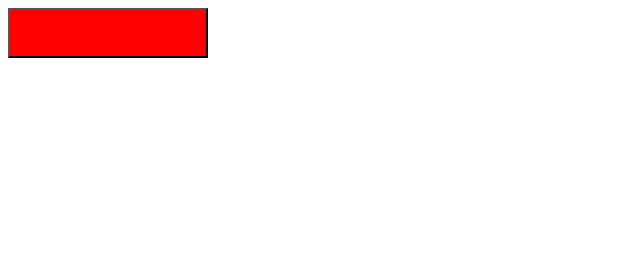
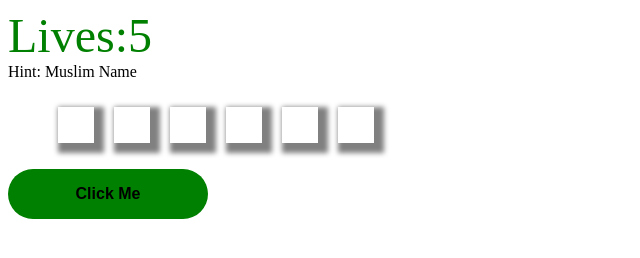
Before and after one commit to yusufdimari/Hang-Man, a plain HTML site: page index.html in a window 1280 px wide. Shown: the whole page, without its empty margins (0-640 px from the left). Drawn offline with Linux system fonts and the light colour scheme.

Commit message:
Second Commit

```diff
--- /dev/null
+++ b/css/index.css
@@ -0,0 +1,31 @@
+.word-list {
+  list-style-type: none;
+  display: flex;
+}
+.letter {
+  width: 1rem;
+  height: 1rem;
+  /* background: red; */
+  margin: 10px;
+  padding: 10px;
+  box-shadow: 5px 5px 5px 5px grey;
+}
+.lives {
+  font-size: 3rem;
+  color: green;
+}
+.submit {
+  width: 200px;
+  height: 50px;
+  background: green;
+  border-radius: 2rem;
+  border: 0;
+  font-size: 1rem;
+  font-weight: bold;
+}
+.letter {
+  justify-content: center;
+  text-align: center;
+  font-weight: bold;
+  text-transform: uppercase;
+}
--- a/index.html
+++ b/index.html
@@ -4,10 +4,20 @@
     <meta charset="UTF-8">
     <meta http-equiv="X-UA-Compatible" content="IE=edge">
     <meta name="viewport" content="width=device-width, initial-scale=1.0">
+    <link rel="styleSheet" type="text/css" href="./css/index.css">
     <title>Document</title>
 </head>
 <body>
+    <div class="container">
+        <div class="lives">Lives:<span class="lives-count"></span> </div>
+        Hint: Muslim Name
+        <div class="word"><ul class='word-list'>
+        </ul></div>
+    </div>
     <script src="index.js"></script>
-    <button class="submit" onclick="handleClick()" style="width: 200px; height: 50px;background: red;"></button>
+    <button class="submit" onclick="handleClick()" >Click Me</button>
+    <!-- <form >
+        <input type="text" onblur ="handleClick()" >
+    </form> -->
 </body>
 </html>
--- a/index.js
+++ b/index.js
@@ -1,39 +1,63 @@
-let names=['yusuf','muhammad', 'fatima', 'zainab' ]
-const leng=names.length
-let lives=5
-let word=[]
-let Word=[]
-const session=()=>{
-    Word =[]
-    const q=prompt('enter a letter')
-    for (let i=0; i<word.length; i++){
-        if(word[i]==q){
-            console.log(i)
-             continue
-        }else{
-            Word.push(word[i])
+let names = ["yusuf", "muhammad", "fatima", "zainab"];
+const leng = names.length;
+let lives = 5;
+let Word = [];
+let word = [];
+let ans = [];
+
+const live = document.querySelector(".lives-count");
+
+const session = () => {
+  let temp = [];
+  const q = prompt("enter a letter");
+  for (let i = 0; i < word.length; i++) {
+    if (word[i] == q) {
+      Word.forEach((w, index) => {
+        if (w == word[i]) {
+          ans[index] = word[i];
+          const input = document.querySelector(`.l${index + 1}`);
+          input.innerHTML = ans[index];
         }
+      });
+      console.log(ans);
+      continue;
+    } else {
+      temp.push(word[i]);
     }
-    if(word.length==Word.length){
-        lives-=1
-    }
-    else{
-        word=Word
-    }
-    console.log(word, lives)
-}
-const load=()=>{
+  }
+  if (word.length == temp.length) {
+    lives -= 1;
+  } else {
+    word = temp;
+  }
+  console.log(word, lives);
+  live.innerHTML = lives;
+};
 
-        const x=(Math.floor(Math.random()*leng))
-        let temp=names[x]
-        for (let i=0; i<temp.length; i++){
-            word.push(temp[i])
-        }
-        console.log(word)
-    }
+const load = () => {
+  const x = Math.floor(Math.random() * leng);
+  let temp = names[x];
+  for (let i = 0; i < temp.length; i++) {
+    Word.push(temp[i]);
+    ans.push("");
+  }
+  live.innerHTML += lives;
+  word = Word;
+  console.log(Word);
+  setFields();
+};
 
-    const handleClick=()=>{
-        lives>0&&word.length>0?session():console.log('done')
-    }
+const handleClick = () => {
+  if (lives > 0 && word.length > 0) {
+    session();
+  }
+};
+const setFields = () => {
+  const ul = document.querySelector(".word-list");
+  word.forEach((word, index) => {
+    let html = `<li class="letter  l${index + 1}"></li>`;
+    ul.innerHTML += html;
+  });
+};
 
-window.onload=load()
+window.onload = load();
```
